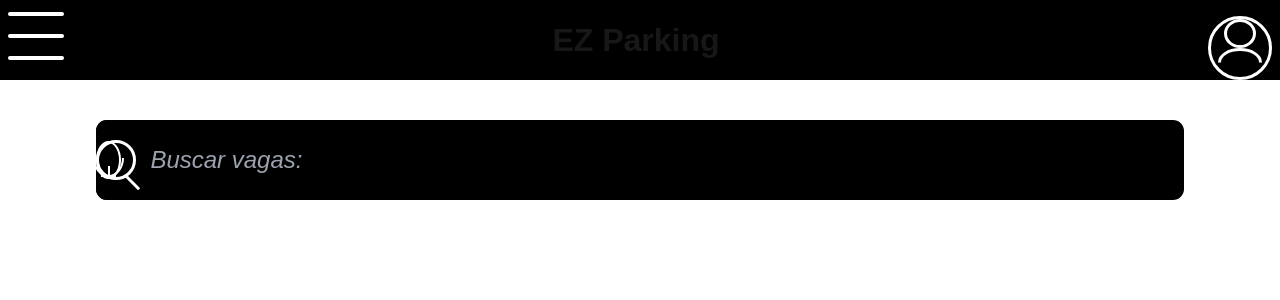
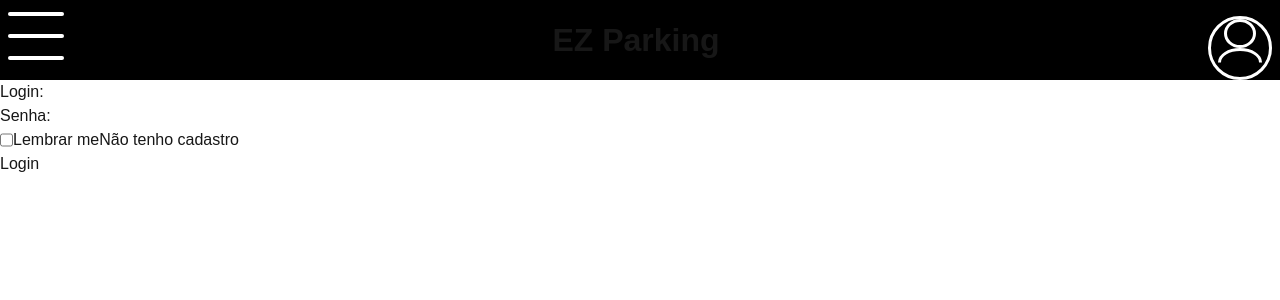
Before and after one commit to RafaelOtavioTenorio/EzParking, a Next.js app: page / in a window 1280 px wide. Both pictures are taken after a click on the element 1240 px from the left and 48 px from the top of the page. Shown: the top 300 px of the page. Built offline with nearby package versions, Linux system fonts and the light colour scheme.

Commit message:
Initial Login Commit
Added initial components for login screen.

```diff
--- /dev/null
+++ b/app/components/Body.tsx
@@ -0,0 +1,29 @@
+'use client'
+import React from 'react'
+import Header from "./Header";
+import CurrentReg from "./CurrentReg";
+import SearchBar from "./SearchBar";
+import Favorites from "./Favorites";
+import Vehicles from "./Vehicles";
+import Login from "./Login"
+import { useState } from "react";
+
+const Body = () => {
+    const [userLogado, setUserLogado] = useState(true);
+    const handleProfileReq = (value: boolean) => {
+        setUserLogado(value);
+      }
+  return (
+    <>
+    <Header onValueChange={handleProfileReq}  />
+    { userLogado && <CurrentReg />}
+    { userLogado && <SearchBar />}
+    { userLogado && <Favorites />}
+    { userLogado && <Vehicles />}
+    { !userLogado && <Login />}
+    </>
+
+  )
+}
+
+export default Body
--- a/app/components/Header.tsx
+++ b/app/components/Header.tsx
@@ -1,14 +1,28 @@
 'use client'
 import React from 'react'
 import styles from "./Styles.module.css"
-import { useState } from 'react';
+import { useState , FC } from 'react';
 
-const Header = () => {
+interface HeaderProps {
+  onValueChange: (value: boolean) => void;
+}
+
+const Header: FC<HeaderProps> = ({ onValueChange }) => {
     const [isOpen, setIsOpen] = useState(false);
+    const [userLogado, setUserLogado] = useState(false);
 
     const toggleMenu = () => {
       setIsOpen(!isOpen);
     };
+
+    const handleProfileRequest = () => {
+      if(userLogado){
+        onValueChange(true);
+      } else {
+        onValueChange(false);
+      }
+    };
+
   return (
 
     <div className={styles.headerMain}>
@@ -20,7 +34,7 @@ const Header = () => {
       <div className={styles.wrapper}>
         <h1 className={styles.title}>EZ Parking</h1>
       </div>
-      <div className={styles.profileImg}>
+      <div className={styles.profileImg} onClick={handleProfileRequest}>
         <span className={styles.elem}></span>
         <span className={styles.elem}></span>
       </div>
--- /dev/null
+++ b/app/components/Login.tsx
@@ -0,0 +1,39 @@
+'use client'
+import React from 'react'
+import styles from "./Styles.module.css"
+import { useState } from 'react';
+
+const Login = () => {
+    const[login, setLogin] = useState('');
+    const[senha, setSenha] = useState('');
+
+    const handleLogin = (event: React.MouseEvent<HTMLButtonElement>) => {
+        event.preventDefault();
+        const fetchData = async () => {
+            const res = await fetch('https://localhost:7007/swagger/' + login);
+            const json = await res.json();
+            if(json != null){
+                console.log(json);
+            }
+            else {
+                console.log('Erro!');
+            }
+        }
+        fetchData();
+    }
+
+  return (
+    <form action="">
+        <h1>Login: <input type="text" className='login' value={login} onChange={(e) => setLogin(e.target.value)} /></h1>
+        <h1>Senha: <input type="text" className='senha' value={senha} onChange={(e) => setSenha(e.target.value)} /></h1>
+        <div className={styles.wrapperLogin}>
+            <input type="checkbox" name="Lembrar me" id="" />
+            <h1>Lembrar me</h1>
+            <button>Não tenho cadastro</button>
+        </div>
+        <button onClick={handleLogin}>Login</button>
+    </form>
+  )
+}
+
+export default Login
--- a/app/components/Styles.module.css
+++ b/app/components/Styles.module.css
@@ -6,6 +6,10 @@
 
 .wrapper{
     margin: auto;
+}
+
+.wrapperLogin{
+    display: flex;
 }
 
 .title{
--- a/app/page.tsx
+++ b/app/page.tsx
@@ -1,19 +1,11 @@
-import Image from "next/image";
-import Header from "./components/Header";
-import CurrentReg from "./components/CurrentReg";
-import SearchBar from "./components/SearchBar";
-import Favorites from "./components/Favorites";
-import Vehicles from "./components/Vehicles";
+import Body from "./components/Body";
 
 export default function Home() {
 
   return (
     <main>
-      <Header />
-      <CurrentReg />
-      <SearchBar />
-      <Favorites />
-      <Vehicles />
+
+      <Body />
 
     </main>
   );
```
